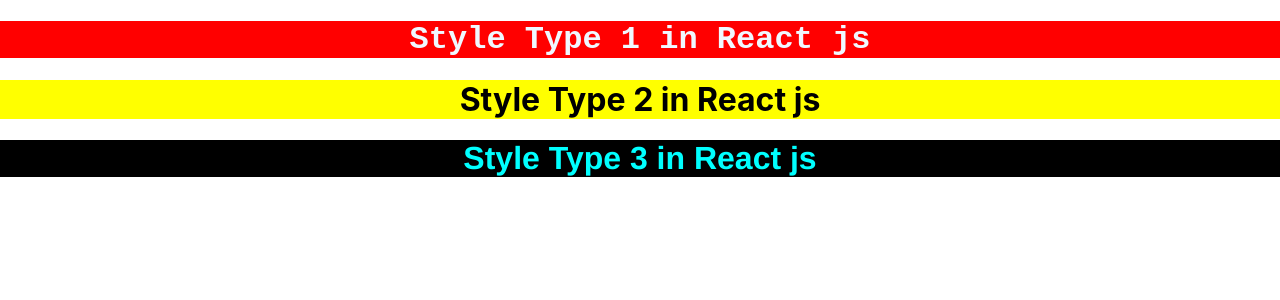
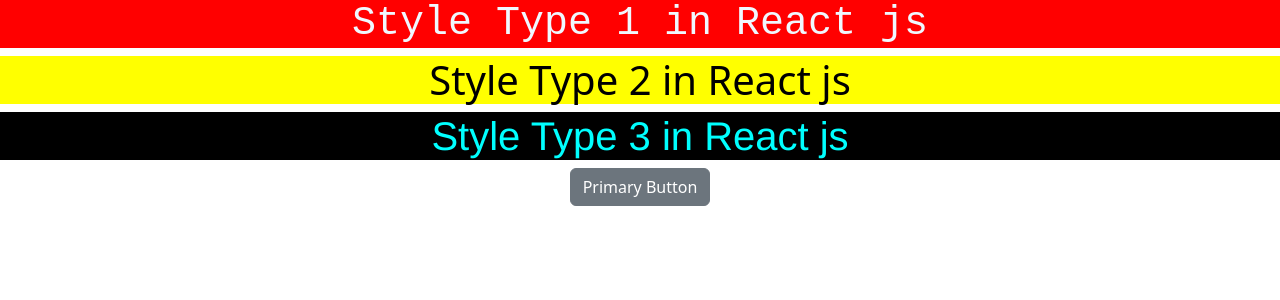
Before and after one commit to Himanshu1201/React-Git, a React (Create React App) app: page / in a window 1280 px wide. Shown: the top 300 px of the page. Built offline with nearby package versions, Linux system fonts and the light colour scheme.

Commit message:
install bootstrap in react

```diff
--- a/package.json
+++ b/package.json
@@ -3,9 +3,10 @@
   "version": "0.1.0",
   "private": true,
   "dependencies": {
+    "bootstrap": "^5.3.5",
     "cra-template": "1.2.0",
     "react": "^19.0.0",
-    "react-bootstrap": "^2.10.8",
+    "react-bootstrap": "^2.10.9",
     "react-dom": "^19.0.0",
     "react-scripts": "5.0.1",
     "web-vitals": "^4.2.4"
--- a/src/StyleInReact.js
+++ b/src/StyleInReact.js
@@ -1,12 +1,14 @@
 import React from "react";
-import './Style.css'
-import style from './custom.module.css'
+import './Style.css';
+import style from './custom.module.css';
+import {Button} from 'react-bootstrap';
 function StyleInReact (){
     return(
         <div>
             <h1 className="primary-heading" > Style Type 1 in React js</h1>
             <h1 style={{color:"black", background:"yellow"}}> Style Type 2 in React js</h1>
             <h1 className={style.type3Heading}> Style Type 3 in React js</h1>
+            <Button variant="secondary"> Primary Button </Button>
         </div>
     )
 }
--- a/src/index.js
+++ b/src/index.js
@@ -3,7 +3,7 @@
 import './index.css';
 import App from './App';
 import reportWebVitals from './reportWebVitals';
-
+import 'bootstrap/dist/css/bootstrap.min.css';
 
 const root = ReactDOM.createRoot(document.getElementById('root'));
 root.render(
```
Also changed, not shown: 1 other file (tests, documents, lock files or other folders).
